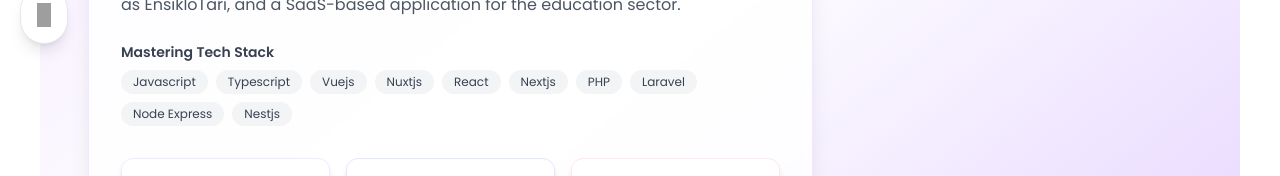
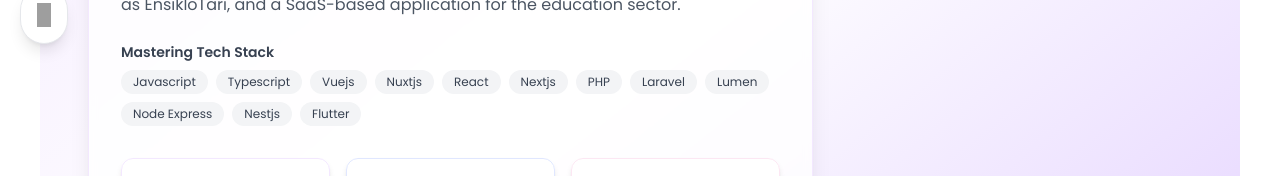
Before and after one commit to mahardikakdenie/resume, a Nuxt app: page / in a window 1280 px wide. Shown: the part 548-724 px from the top of the page. Built offline with nearby package versions, Linux system fonts and the light colour scheme; grey boxes are pictures that could not be loaded.

Commit message:
added mastering tech stack

```diff
--- a/components/AboutMe.vue
+++ b/components/AboutMe.vue
@@ -207,8 +207,10 @@
 	'Nextjs',
 	'PHP',
 	'Laravel',
+	'Lumen',
 	'Node Express',
-	'Nestjs'
+	'Nestjs',
+	'Flutter'
 ])
 
 const calculateYear = computed(() => new Date().getFullYear() - 2021);
```
